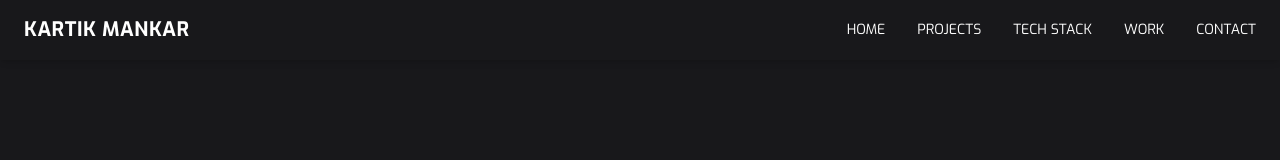
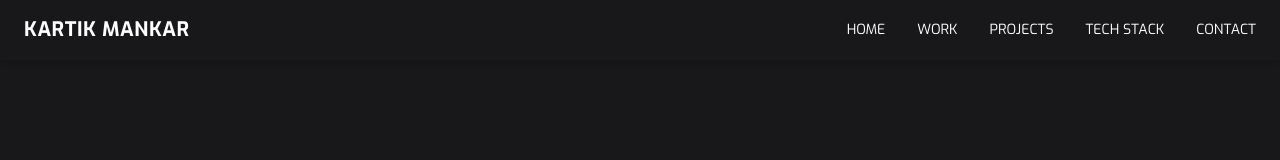
Before and after one commit to KartikM83/Portfolio, a React (Vite) app: page / in a window 1280 px wide. Shown: the top 160 px of the page. Built offline with nearby package versions, Linux system fonts and the light colour scheme.

Commit message:
Update Nav.jsx

```diff
--- a/src/Component/Nav.jsx
+++ b/src/Component/Nav.jsx
@@ -10,9 +10,9 @@ function Nav() {
 
   const navItems = [
     { name: "Home", to: "home" },
+    { name: "Work", to: "work" },
     { name: "Projects", to: "projects" },
     { name: "Tech Stack", to: "techstack" },
-    { name: "Work", to: "work" },
     { name: "Contact", to: "contact" },
   ];
 
```
